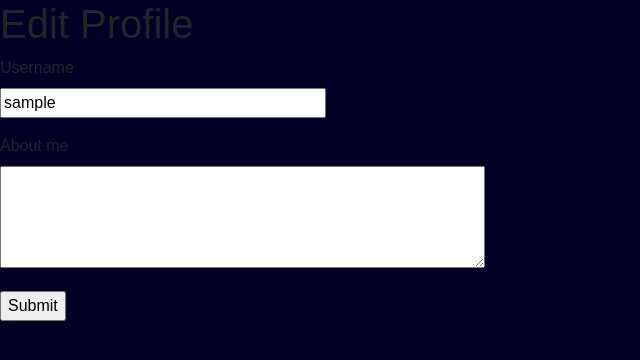
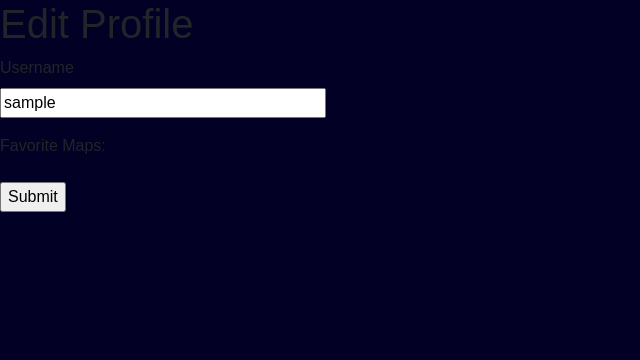
Before and after one commit to LanceBasa/CSGGHubUsersWebChatSystem, a Flask app: page /edit_profile in a window 1280 px wide. Shown: the part 102-462 px from the top of the page, without its empty margins (0-640 px from the left). Run offline with Flask 3, Linux system fonts and the light colour scheme; the visitor is signed in with stand-in values (Sample User, id 1); data comes from the database, SQL or seed files in the repository; both versions use the stored data as it was after the commit; data that the repository does not hold is empty.

Commit message:
Maps Fav working

```diff
--- a/app/forms.py
+++ b/app/forms.py
@@ -1,5 +1,5 @@
 from flask_wtf import FlaskForm
-from wtforms import StringField, PasswordField, BooleanField, SubmitField, TextAreaField
+from wtforms import StringField, PasswordField, BooleanField, SubmitField, TextAreaField, SelectMultipleField
 from wtforms.validators import ValidationError, DataRequired, Email, EqualTo, Length
 from app.models import User
 
@@ -31,4 +31,5 @@
 class EditProfileForm(FlaskForm):
     username = StringField('Username', validators=[DataRequired()])
     about_me = TextAreaField('About me', validators=[Length(min=0, max=300)])
+    fav_maps = SelectMultipleField('Favorite Maps', coerce=int)
     submit = SubmitField('Submit')
--- a/app/routes.py
+++ b/app/routes.py
@@ -4,6 +4,8 @@
 from flask_login import logout_user, current_user, login_user, login_required
 from app.models import User
 from datetime import datetime
+from app.models import Map, FavMap
+
 
 #libraries to redirect a non-logged in user back to the login page when they tries
 #to access the protected index page
@@ -83,17 +85,38 @@
         current_user.last_seen = datetime.utcnow()
         db.session.commit()
 
+
+
 @app.route('/edit_profile', methods=['GET', 'POST'])
 @login_required
 def edit_profile():
     form = EditProfileForm()
+    form.fav_maps.choices = [(map.id, map.map_name) for map in Map.query.order_by(Map.map_name)]
+
     if form.validate_on_submit():
         current_user.username = form.username.data
         current_user.about_me = form.about_me.data
+
+        fav_map_ids = request.form.getlist('fav_maps')
+
+        # Clear all favorite maps
+        for fav_map in current_user.fav_maps.all():
+            current_user.fav_maps.remove(fav_map)
+
+        # Add the selected maps
+        for map_id in fav_map_ids:
+            map = Map.query.get(map_id)
+            if map:
+                fav_map = FavMap(user=current_user, map=map)
+                db.session.add(fav_map)
+
         db.session.commit()
         flash('Your changes have been saved.')
         return redirect(url_for('edit_profile'))
+
     elif request.method == 'GET':
         form.username.data = current_user.username
         form.about_me.data = current_user.about_me
+        form.fav_maps.data = [fav_map.map_id for fav_map in current_user.fav_maps]
+
     return render_template('edit_profile.html', title='Edit Profile', form=form)
--- a/app/templates/edit_profile.html
+++ b/app/templates/edit_profile.html
@@ -12,10 +12,11 @@
             {% endfor %}
         </p>
         <p>
-            {{ form.about_me.label }}<br>
-            {{ form.about_me(cols=50, rows=4) }}<br>
-            {% for error in form.about_me.errors %}
-            <span style="color: red;">[{{ error }}]</span>
+            <label for="fav_maps">Favorite Maps:</label><br>
+            {% for map_id, map_name in form.fav_maps.choices %}
+            <input type="checkbox" id="fav_map_{{ map_id }}" name="fav_maps" value="{{ map_id }}"
+                {% if map_id in form.fav_maps.data %}checked{% endif %}>
+            <label for="fav_map_{{ map_id }}">{{ map_name }}</label><br>
             {% endfor %}
         </p>
         <p>{{ form.submit() }}</p>
```
Also changed, not shown: app/templates/profile.html (+20 -11 lines), app.db.
